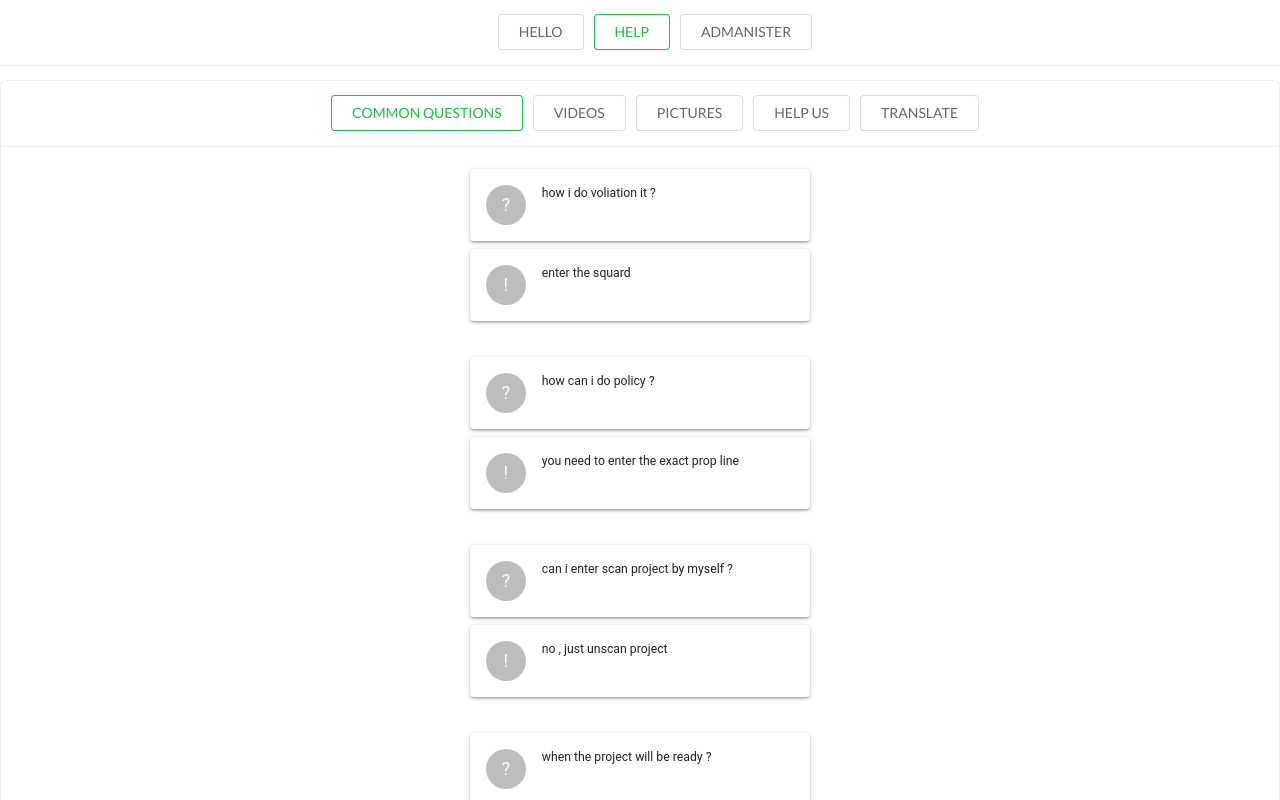
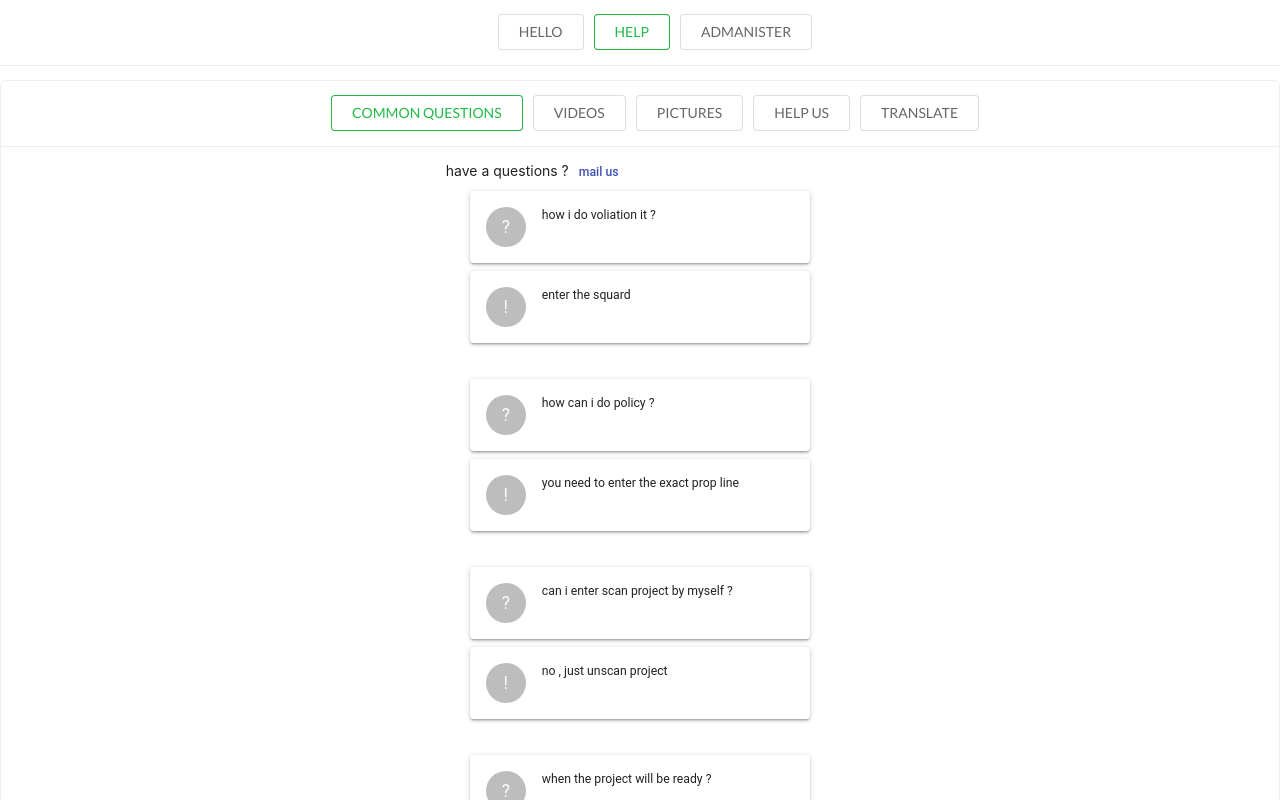
Before and after one commit to hadasmaimon/FinalProject, a React (Create React App) app: page / in a window 1280 px wide. Both pictures are taken after a click on the item "HELP". Shown: the top 800 px of the page. Built offline with nearby package versions, Linux system fonts and the light colour scheme.

Commit message:
Add mail us option, Add download img

```diff
--- a/src/components/about/explain/index.jsx
+++ b/src/components/about/explain/index.jsx
@@ -20,9 +20,7 @@ return (<div  className='ui container'>>
         </p>
         <br/>
         <video />
-        {/* <player ref="player">
-        <source src= ""/>
-</player> */}
+
         <video style={{ width: "550px", textAlign: "center" }} src={require('../../../assets/video/checkmarx.mp4')} controls />
     <br/>
     <br/>
--- a/src/components/about/helpUs/index.jsx
+++ b/src/components/about/helpUs/index.jsx
@@ -42,10 +42,11 @@ class HelpUsContainer extends Component {
                     <tbody>
                         {objects.map((object, i) => { return <Row key={i} onCheck={this.onCheck} array={this.state.array} question={object.question} /> })}
                     </tbody>
-                </table>
-                <button style={{ textAlign: 'center'}}>
-                    SAVE
-                </button>
+                </table> <br/>
+                <button className='ui container' style={{color: 'green' ,width: '150px' , height: '50px' ,borderColor:'green'}}>
+                    send
+                </button><br/>
+                <div style={{fontFamily:'Times New Roman', fontSize: 30,textAlign: "center" }}>Thank you for you'r cooperation </div>
             </div>
         );
     };
--- a/src/components/about/main/index.jsx
+++ b/src/components/about/main/index.jsx
@@ -19,6 +19,10 @@ const Main = () => {
                     {projects.map((user, i) => { return <Content key={i} userName={user.name} id={user.id} phoneNumber={user.phone} notes={user.note} email={user.email} /> })}
                 </tbody>
             </table>
+            <br/>
+            <button  className='ui container' style={{color:'green',width: '150px' , height: '80px' ,borderColor:'green'}}>
+             download table data
+            </button>
         </div>
     );
 };
--- a/src/components/commonQuestions/index.jsx
+++ b/src/components/commonQuestions/index.jsx
@@ -1,12 +1,35 @@
 import React from 'react';
 import Common from './common';
 import { commonQ } from '../../data/data';
+import Link from '@material-ui/core/Link';
+
+const sendMail = (value = 'kjhjhjhjkhk') => {
+    var link = `mailto:mando@gmail.com`//אימייילל
+        + "?" // +"?cc=myCCaddress@example.com"
+        + "&subject=" + escape("This is my subject")
+        + "&body=" + escape(value)
+        ;
+
+    window.location.href = link;
+}
 
 const DataOfCommen = () => {
     return (
         <div>
-        {commonQ.map ((project, i) => { return <Common key={i} dataQ={project.question} dataA={project.answer} /> })}
-       </div>
+            <div>
+                <span id='title' style={{ paddingRight: '10px' }}>have a questions ?</span>
+                <Link
+                    component="button"
+                    variant="body2"
+                    onClick={() => {
+                        sendMail();
+                    }}
+                >
+                    <span>mail us</span>
+                </Link>
+            </div>
+            {commonQ.map((project, i) => { return <Common key={i} dataQ={project.question} dataA={project.answer} /> })}
+        </div>
     );
 };
 
```
